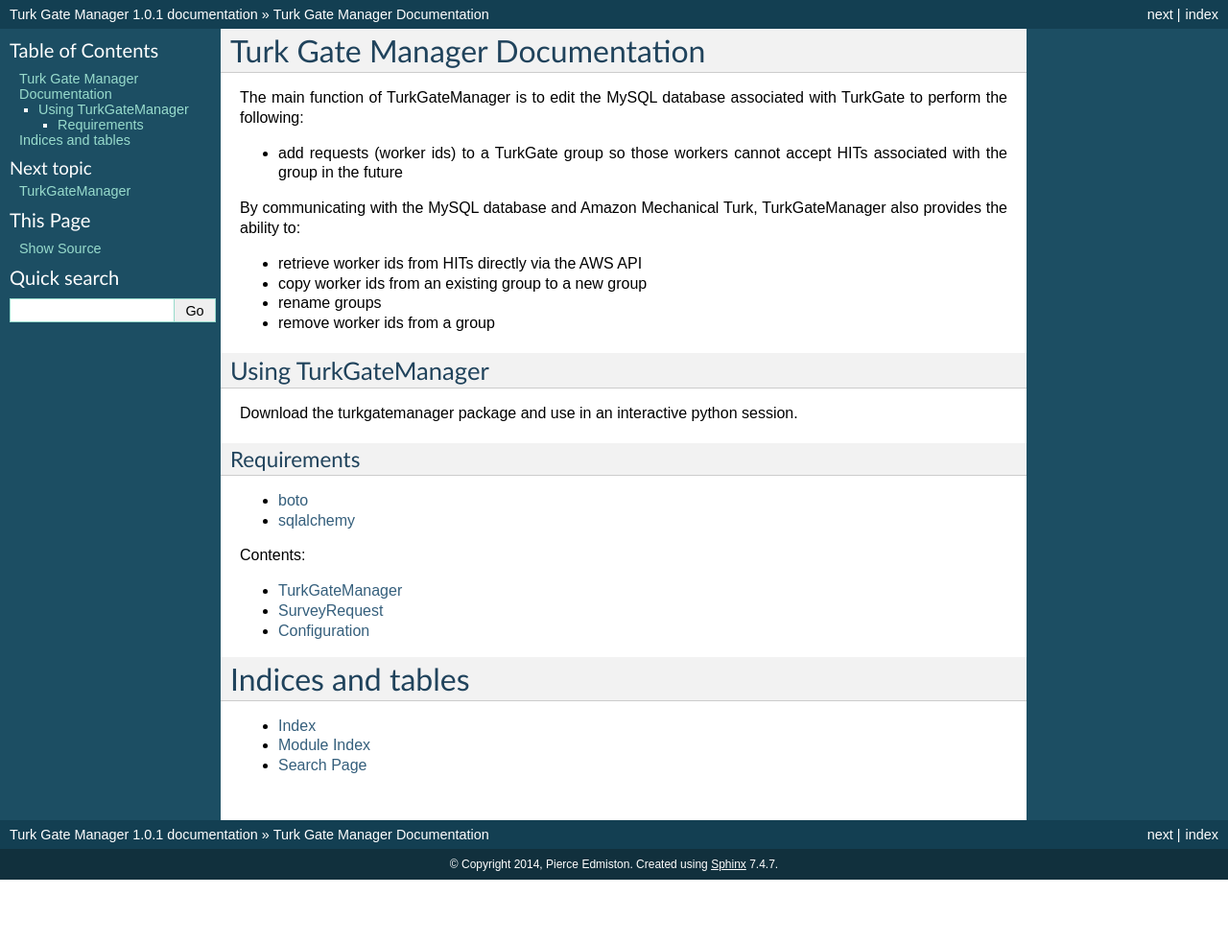
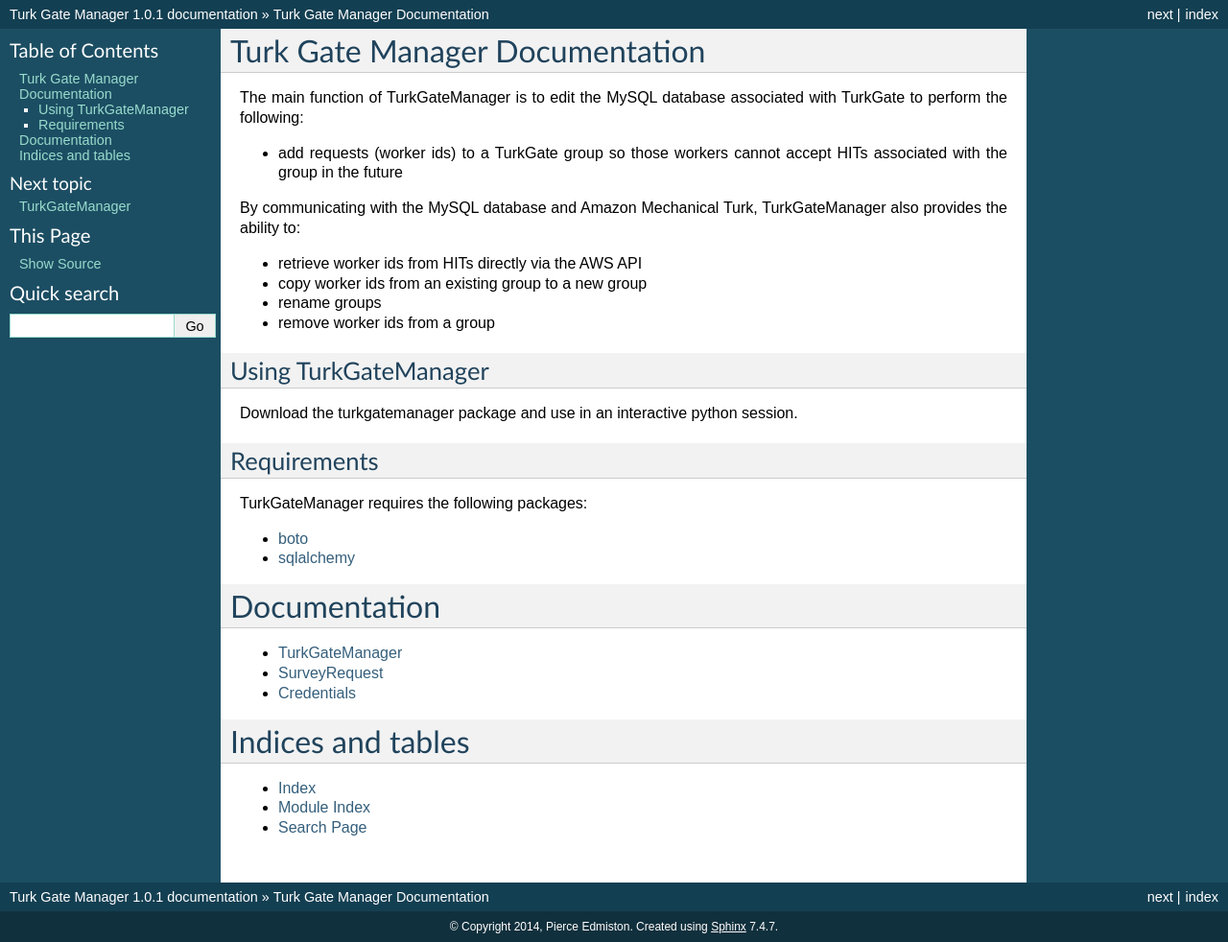
Before and after one commit to pedmiston/turkgatemanager, a Sphinx documentation site: the page built from docs/index.rst, in a window 1280 px wide. Shown: the whole page at 96% size. Built offline with Sphinx 7.4.7, drawn with Linux system fonts in a browser that asks for light colours; before the commit the page ends 917 px from its top, so only the background shows below that.

Commit message:
Improved documentation

```diff
--- a/docs/get-config.rst
+++ /dev/null
@@ -1,4 +0,0 @@
-Configuration
-=============
-
-.. autofunction:: get_configuration
--- /dev/null
+++ b/docs/get-credentials.rst
@@ -0,0 +1,6 @@
+Credentials
+=============
+
+.. currentmodule:: turkgatemanager
+
+.. autofunction:: get_credentials
--- a/docs/index.rst
+++ b/docs/index.rst
@@ -23,19 +23,22 @@
 Download the turkgatemanager package and use in an interactive python session.
 
 Requirements
-^^^^^^^^^^^^
+------------
+
+TurkGateManager requires the following packages:
 
 - `boto <https://github.com/boto/boto>`_
 - `sqlalchemy <http://www.sqlalchemy.org/download.html>`_
 
-Contents:
+Documentation
+=============
 
 .. toctree::
     :maxdepth: 2
 
     turkgate-manager
     survey-request
-    get-config
+    get-credentials
 
 Indices and tables
 ==================
--- a/docs/survey-request.rst
+++ b/docs/survey-request.rst
@@ -24,5 +24,7 @@
 | time      | datetime     | YES  |     | NULL    |                |
 +-----------+--------------+------+-----+---------+----------------+
 
+.. currentmodule:: turkgatemanager
+
 .. autoclass:: SurveyRequest
     :members:
--- a/docs/turkgate-manager.rst
+++ b/docs/turkgate-manager.rst
@@ -1,5 +1,7 @@
 TurkGateManager
 ===============
 
-.. autoclass:: turkgatemanager
+.. currentmodule:: turkgatemanager
+
+.. autoclass:: TurkGateManager
     :members:
```
